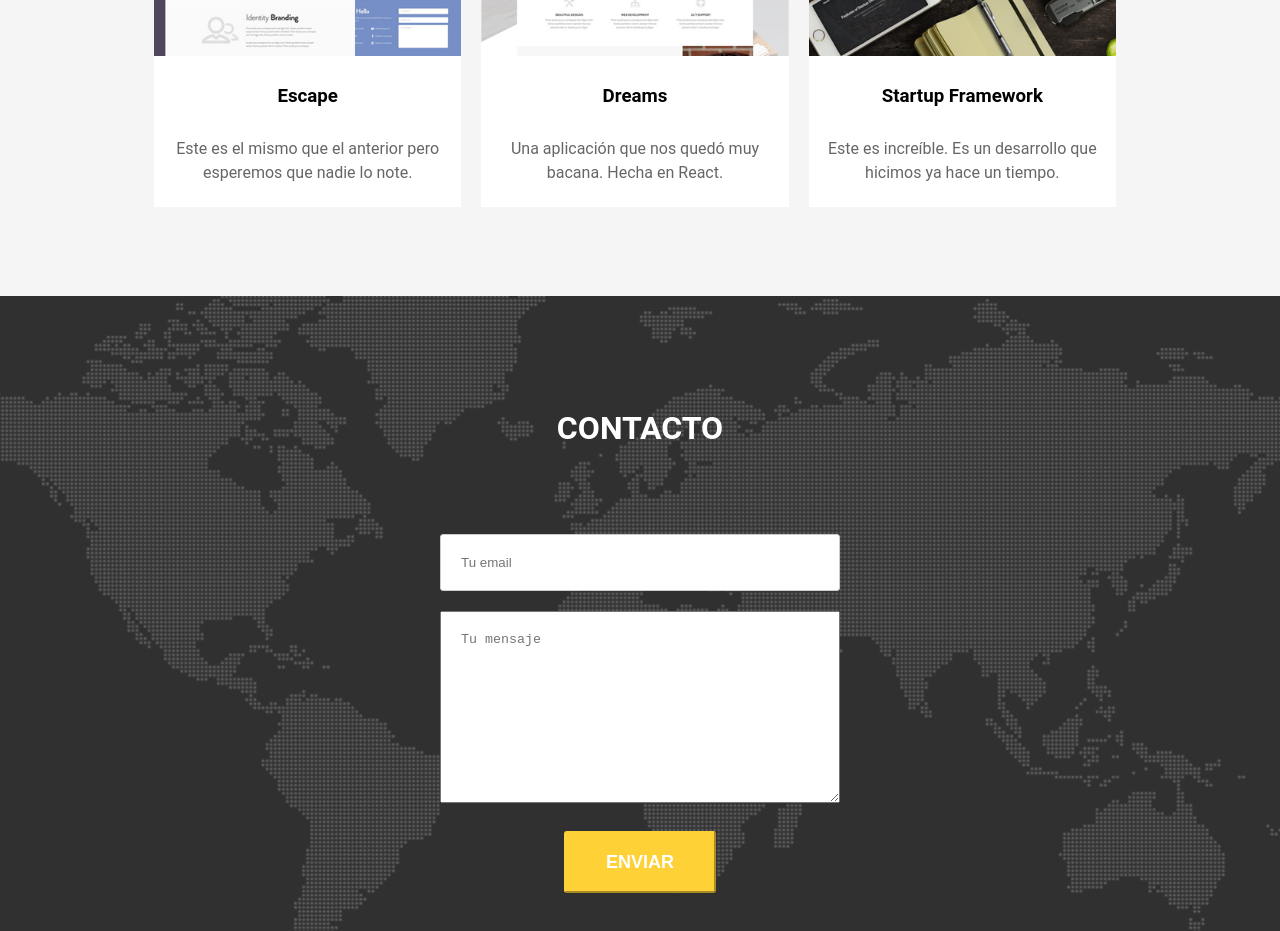
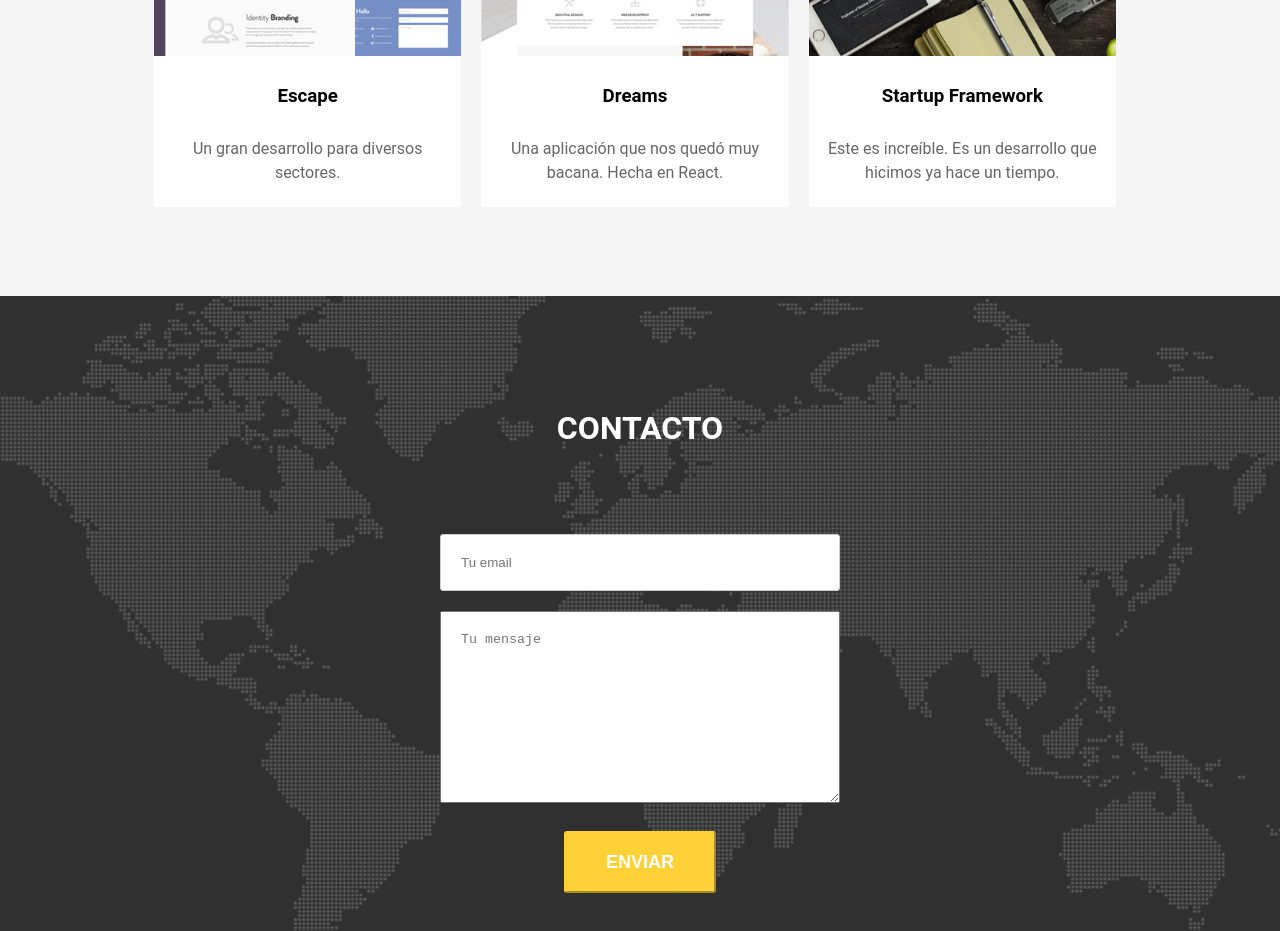
Before and after one commit to jfernand196/lab-corp, a React (Create React App) app: page / in a window 1280 px wide. Shown: the part 3020-3951 px from the top of the page. Built offline with nearby package versions, Linux system fonts and the light colour scheme.

Commit message:
add proyect detail

```diff
--- a/src/App.js
+++ b/src/App.js
@@ -113,7 +113,7 @@ const App = () => {
             <div className="box">
                 <img src="escape.png" alt="Escape"/>
                 <h3>Escape</h3>
-                <p>Este es el mismo que el anterior pero esperemos que nadie lo note.</p>
+                <p>Un gran desarrollo para diversos sectores.</p>
             </div>
             <div className="box">
                 <img src="dreams.png" alt="Dreams"/>
@@ -141,9 +141,9 @@ const App = () => {
       <footer>
         <div className="redes-sociales">
           <a href="#">Facebook</a>
-          {' '}
+          {'    '}
           <a href="#">Instagram</a>
-          {' '}
+          {'    '}
           <a href="#">Linkedin</a>
         </div>
         <p>2024 JAD Corp, Todos Los Derechos Reservados.</p>
```
